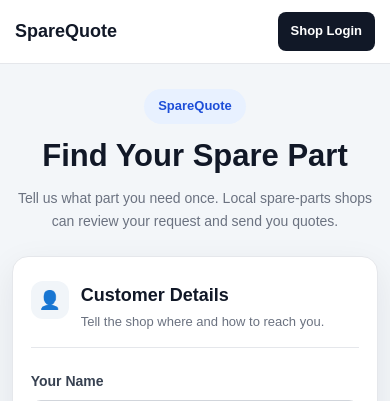
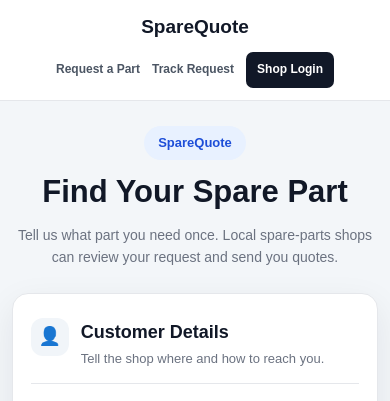
Before and after one commit to Chauke12345/Spare-Quote, a Django app: page / in a window 390 px wide. Shown: the top 401 px of the page. Run offline with Django 5.2, Linux system fonts and the light colour scheme; parts of the project's set-up code (start-up, migrations or seed data) failed here and were passed over.

Commit message:
Fix mobile navigation and Railway media settings

```diff
--- a/quotes/templates/quotes/request_part.html
+++ b/quotes/templates/quotes/request_part.html
@@ -451,27 +451,57 @@
         padding: 15px;
     }
 
+    /* =========================
+       MOBILE NAVIGATION
+    ========================= */
+
     .main-header-inner {
-        padding: 12px 15px;
-        gap: 12px;
+        padding: 12px 14px;
+        gap: 10px;
+
+        display: flex;
+        flex-direction: column;
+        align-items: center;
+        justify-content: center;
     }
 
     .header-brand {
-        font-size: 18px;
+        display: block;
+        font-size: 19px;
+        font-weight: 800;
+        text-align: center;
     }
 
     .header-nav {
-        gap: 8px;
+        width: 100%;
+
+        display: flex;
+        align-items: center;
+        justify-content: center;
+
+        flex-wrap: wrap;
+
+        gap: 8px 12px;
     }
 
     .header-nav a {
-        display: none;
+        display: inline-flex;
+        align-items: center;
+        justify-content: center;
+
+        font-size: 12px;
+        font-weight: 600;
+
+        white-space: nowrap;
     }
 
     .header-nav .shop-login-link {
         display: inline-flex;
-        padding: 9px 13px;
-        font-size: 13px;
+
+        padding: 8px 11px;
+        font-size: 12px;
+
+        border-radius: 7px;
     }
 
 }
--- a/quotes/templates/quotes/shop_dashboard.html
+++ b/quotes/templates/quotes/shop_dashboard.html
@@ -2092,7 +2092,7 @@ a.quote-btn.whatsapp-btn:hover {
     setTimeout(function () {
         console.log("Refreshing dashboard now...");
         window.location.reload();
-    }, 15000);
+    }, 30000);
 </script>
 
 </body>
```
Also changed, not shown: config/settings.py (+7 -5 lines).
